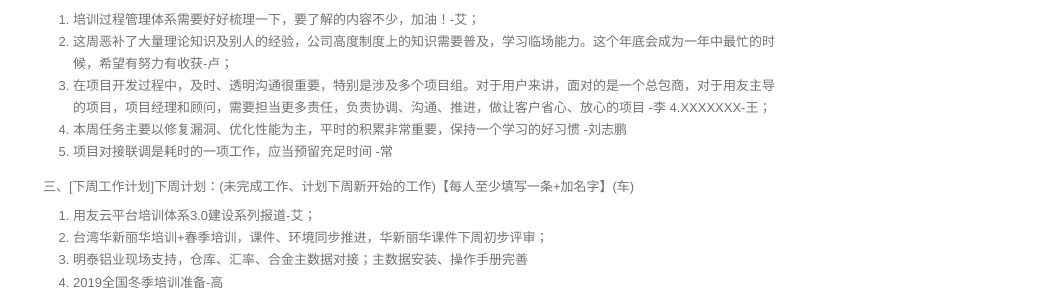
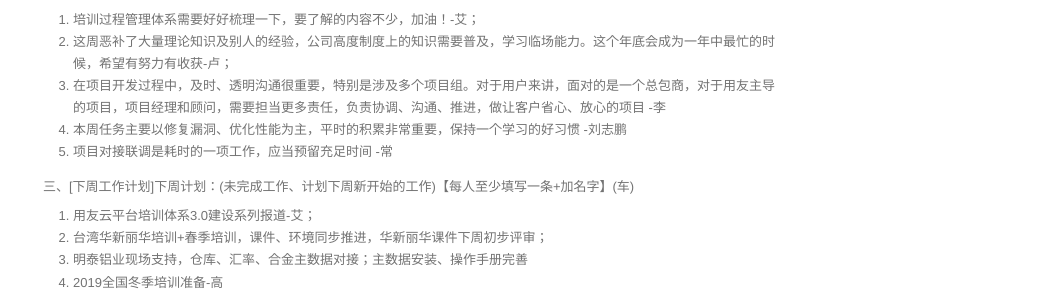
Before and after one commit to walllFlower/blog, a Jekyll site: the page built from _posts/2018-07-17-day_report_cxz.md, in a window 1280 px wide and 900 px high, scrolled down 1218 px. Shown: the part 182-474 px from the top of the window, without its empty margins (227-1280 px from the left). Built offline with Jekyll 4.4.1, drawn with Linux system fonts in a browser that asks for light colours; comment, search, counter and statistics services are not loaded.

Commit message:
Update 2018-07-17-day_report_cxz.md

```diff
--- a/_posts/2018-07-17-day_report_cxz.md
+++ b/_posts/2018-07-17-day_report_cxz.md
@@ -79,9 +79,8 @@ categories: 技术运营工作周报
 1. 培训过程管理体系需要好好梳理一下，要了解的内容不少，加油！-艾；
 2. 这周恶补了大量理论知识及别人的经验，公司高度制度上的知识需要普及，学习临场能力。这个年底会成为一年中最忙的时候，希望有努力有收获-卢；
 3. 在项目开发过程中，及时、透明沟通很重要，特别是涉及多个项目组。对于用户来讲，面对的是一个总包商，对于用友主导的项目，项目经理和顾问，需要担当更多责任，负责协调、沟通、推进，做让客户省心、放心的项目 -李
-4.XXXXXXX-王；
-5. 本周任务主要以修复漏洞、优化性能为主，平时的积累非常重要，保持一个学习的好习惯 -刘志鹏
-6. 项目对接联调是耗时的一项工作，应当预留充足时间 -常
+4. 本周任务主要以修复漏洞、优化性能为主，平时的积累非常重要，保持一个学习的好习惯 -刘志鹏
+5. 项目对接联调是耗时的一项工作，应当预留充足时间 -常
 
 三、[下周工作计划]下周计划：(未完成工作、计划下周新开始的工作)【每人至少填写一条+加名字】(车)
 
```
